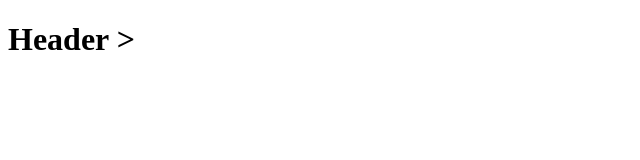
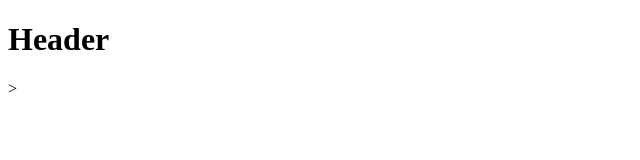
Before and after one commit to Timo-Turtiainen/actiondemo, a plain HTML site: page index.html in a window 1280 px wide. Shown: the full height of the page, 0-640 px from the left. Drawn offline with Linux system fonts and the light colour scheme.

Commit message:
introduce second bug

```diff
--- a/index.html
+++ b/index.html
@@ -6,7 +6,7 @@
     <title>Document</title>
   </head>
   <body>
-    <h1>Header
+    <h1>Header</h1
   </body>
 </html>
 >
```
